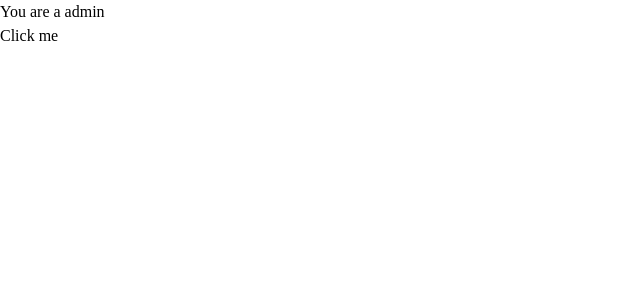
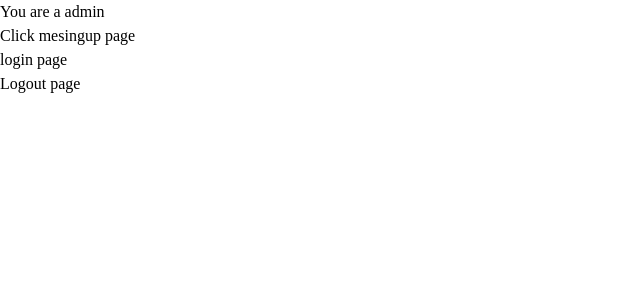
Before and after one commit to AboubakarArisar/React-practice-mid, a React (Vite) app in the folder practice/: page / in a window 1280 px wide. Shown: the top 300 px of the page, without its empty margins (0-640 px from the left). Built offline with nearby package versions, Linux system fonts and the light colour scheme.

Commit message:
export named and default export import

```diff
--- a/practice/src/App.jsx
+++ b/practice/src/App.jsx
@@ -1,4 +1,7 @@
 import Button from "./Button";
+
+import Signup from "./Login";
+import { Login as Signin, Logout } from "./Login";
 function App() {
   const user = {
     name: "Ataberk",
@@ -19,9 +22,12 @@ function App() {
       ) : (
         <>
           <h1>Unauthorized</h1>
-
         </>
       )}
+
+      <Signup />
+      <Signin />
+      <Logout />
     </>
   );
 }
--- /dev/null
+++ b/practice/src/Login.jsx
@@ -0,0 +1,13 @@
+export function Login() {
+  return <h3>login page</h3>;
+}
+
+export function Logout() {
+  return <h1>Logout page</h1>;
+}
+
+function Signup() {
+  return <>singup page</>;
+}
+
+export default Signup;
```
